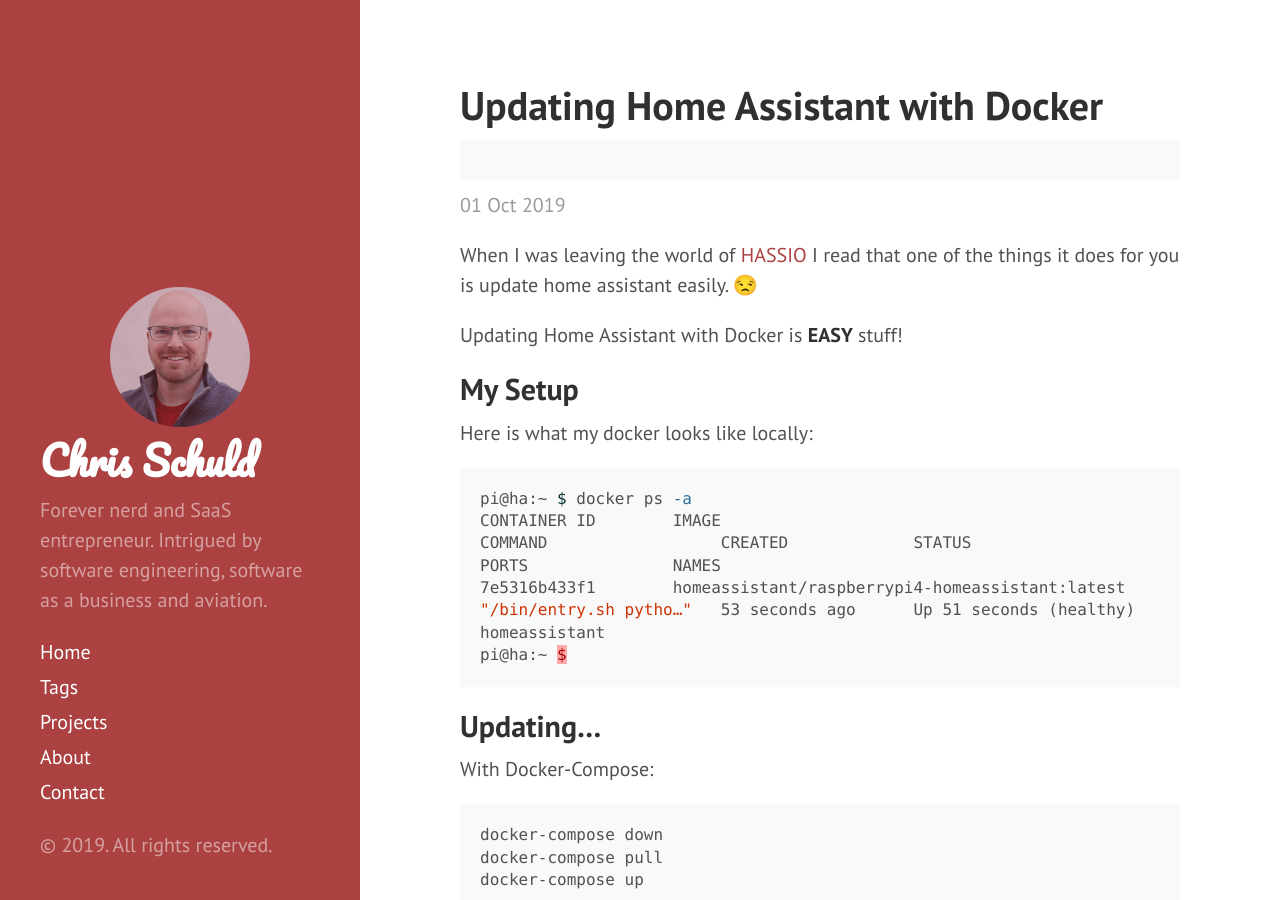
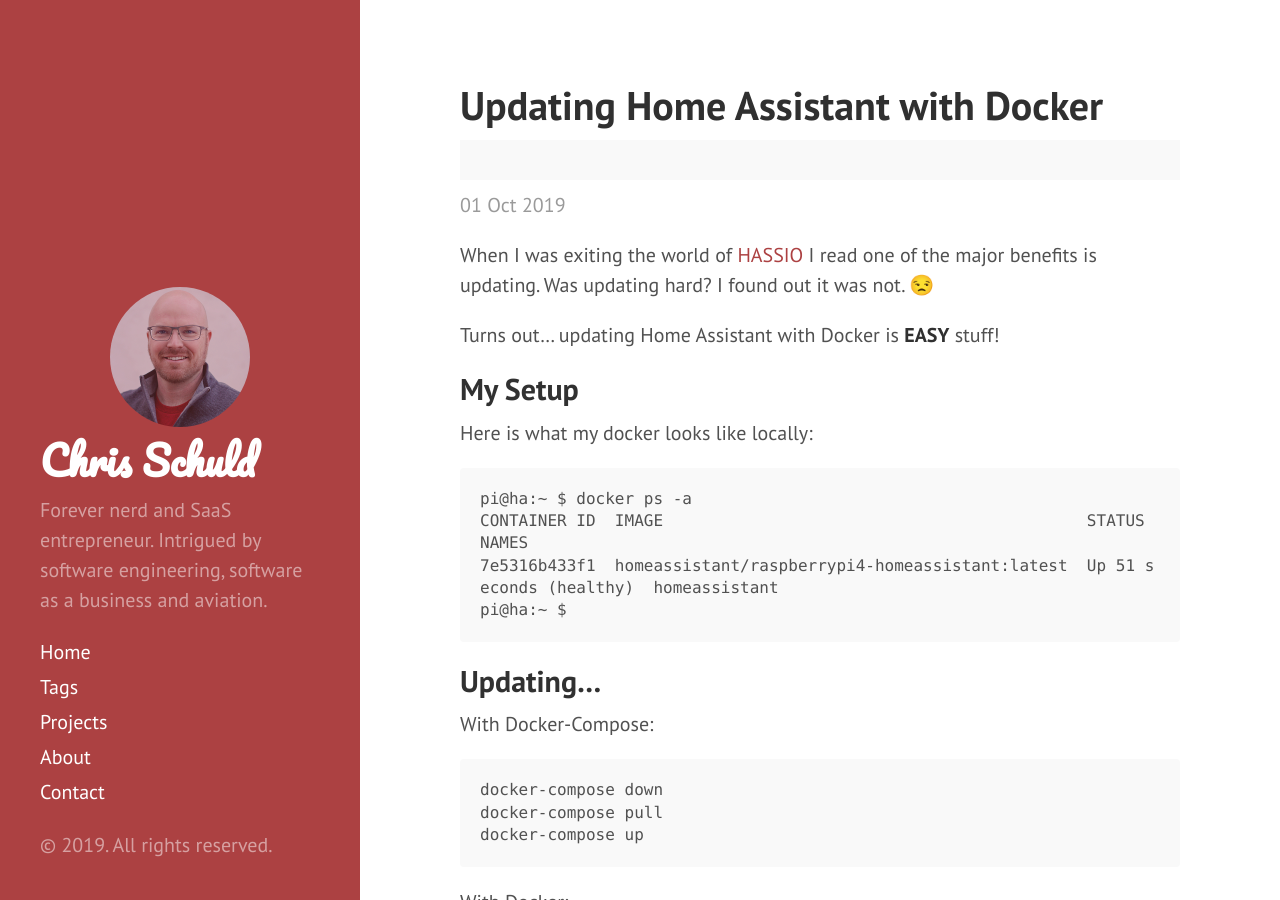
Before and after one commit to cbschuld/chrisschuld.com-legacy, a Jekyll site: the page built from _posts/2019-10-01-updating-home-assistant-docker.md, in a window 1280 px wide and 900 px high. Built offline with Jekyll 4.4.1, drawn with Linux system fonts in a browser that asks for light colours; nearby versions of some CDN libraries; emoji names are drawn with the system emoji font.

Commit message:
formatting updates

````diff
--- a/_posts/2019-10-01-updating-home-assistant-docker.md
+++ b/_posts/2019-10-01-updating-home-assistant-docker.md
@@ -4,24 +4,25 @@
 tags: docker home-automation home-assistant
 ---
 
-When I was leaving the world of [HASSIO](https://www.home-assistant.io/hassio/) I read that one of the things it does for you is update home assistant easily.  :unamused:
+When I was exiting the world of [HASSIO](https://www.home-assistant.io/hassio/) I read one of the major benefits is updating.  Was updating hard?  I found out it was not. :unamused:
 
-Updating Home Assistant with Docker is **EASY** stuff!
+Turns out... updating Home Assistant with Docker is **EASY** stuff!
 
 ## My Setup
 
 Here is what my docker looks like locally:
 
-```bash
+```
 pi@ha:~ $ docker ps -a
-CONTAINER ID        IMAGE                                             COMMAND                  CREATED             STATUS                    PORTS               NAMES
-7e5316b433f1        homeassistant/raspberrypi4-homeassistant:latest   "/bin/entry.sh pytho…"   53 seconds ago      Up 51 seconds (healthy)                       homeassistant
+CONTAINER ID  IMAGE                                            STATUS                   NAMES
+7e5316b433f1  homeassistant/raspberrypi4-homeassistant:latest  Up 51 seconds (healthy)  homeassistant
 pi@ha:~ $
 ```
 
 ## Updating...
 
 With Docker-Compose:
+
 ```bash
 docker-compose down
 docker-compose pull
@@ -29,6 +30,7 @@
 ```
 
 With Docker:
+
 ```bash
 docker stop homeassistant
 docker pull homeassistant/raspberrypi4-homeassistant:latest
````
